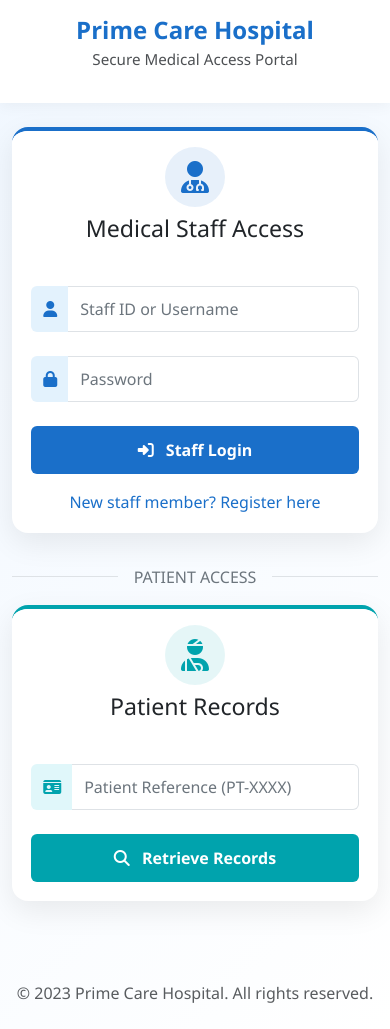
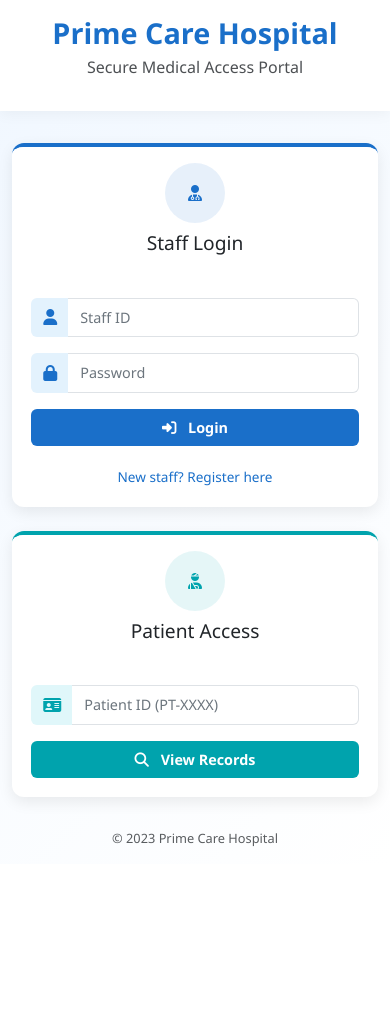
Before and after one commit to charmin16/hosp_mgt, a Flask app: page / in a window 390 px wide. After the commit the page ends 847 px from the top, so only its background shows below. Run offline with Flask 3, Linux system fonts and the light colour scheme.

Commit message:
redesign the login page for optimal mobile view

```diff
--- a/templates/core.html
+++ b/templates/core.html
@@ -320,7 +320,7 @@
             <div class="patient-header">
                 <h1 class="patient-title">{{pat_vitals.name}} <span class="patient-id">({{pat_vitals.gender}}, Age {{pat_vitals.age}})</span></h1>
                 <div class="vital-stats">
-                    <div><span class="stat-label">Patient ID:</span> {{pat_vitals.id}}</div>
+                    <div><span class="stat-label">Patient reference:</span> {{pat_vitals.pat_ref}}</div>
                     <div><span class="stat-label">Phone:</span> {{pat_vitals.patient_phone}}</div>
                     <div><span class="stat-label">Admitted:</span> {{pat_vitals.admission_date}}</div>
                 </div>
--- a/templates/login.html
+++ b/templates/login.html
@@ -24,35 +24,45 @@
 
         .hospital-header {
             background-color: white;
-            padding: 2rem 0;
+            padding: 1rem 0;
             box-shadow: 0 2px 15px rgba(0,0,0,0.05);
         }
 
         .hospital-title {
             color: var(--hospital-blue);
             font-weight: 700;
-            font-size: 2.2rem;
-            margin-bottom: 0.5rem;
+            font-size: 1.8rem;
+            margin-bottom: 0.3rem;
         }
 
         .hospital-subtitle {
             color: var(--dark-gray);
-            font-size: 1.1rem;
+            font-size: 1rem;
             opacity: 0.8;
+        }
+
+        .login-container {
+            display: flex;
+            flex-wrap: wrap;
+            gap: 1.5rem;
+            justify-content: center;
+            margin-top: 1rem;
         }
 
         .access-card {
             background: white;
-            border-radius: 16px;
-            box-shadow: 0 10px 30px rgba(0,0,0,0.08);
+            border-radius: 12px;
+            box-shadow: 0 5px 15px rgba(0,0,0,0.08);
             overflow: hidden;
-            margin-bottom: 2rem;
             border: none;
             transition: transform 0.3s;
+            flex: 1 1 300px;
+            max-width: 100%;
+            min-width: 280px;
         }
 
         .access-card:hover {
-            transform: translateY(-5px);
+            transform: translateY(-3px);
         }
 
         .staff-card {
@@ -65,20 +75,20 @@
 
         .card-header {
             background-color: white;
-            padding: 1.5rem;
+            padding: 1rem;
             text-align: center;
             border-bottom: none;
         }
 
         .card-icon {
-            width: 80px;
-            height: 80px;
+            width: 60px;
+            height: 60px;
             background: rgba(26, 111, 201, 0.1);
             border-radius: 50%;
             display: flex;
             align-items: center;
             justify-content: center;
-            margin: 0 auto 1rem;
+            margin: 0 auto 0.5rem;
             color: var(--hospital-blue);
         }
 
@@ -88,17 +98,23 @@
         }
 
         .card-body {
-            padding: 2rem;
+            padding: 1.2rem;
+        }
+
+        .card-title {
+            font-size: 1.2rem;
+            margin-bottom: 0.5rem;
         }
 
         .input-group {
-            margin-bottom: 1.5rem;
+            margin-bottom: 1rem;
         }
 
         .input-group-text {
             background-color: #e3f2fd;
             color: var(--hospital-blue);
             border: none;
+            padding: 0.5rem 0.75rem;
         }
 
         .patient-card .input-group-text {
@@ -108,7 +124,8 @@
 
         .form-control {
             border-left: none;
-            padding: 12px 15px;
+            padding: 0.5rem 0.75rem;
+            font-size: 0.9rem;
         }
 
         .form-control::placeholder {
@@ -117,126 +134,78 @@
         }
 
         .form-control:focus {
-            box-shadow: 0 0 0 0.25rem rgba(26, 111, 201, 0.2);
+            box-shadow: 0 0 0 0.2rem rgba(26, 111, 201, 0.2);
         }
 
         .patient-card .form-control:focus {
-            box-shadow: 0 0 0 0.25rem rgba(0, 163, 173, 0.2);
+            box-shadow: 0 0 0 0.2rem rgba(0, 163, 173, 0.2);
         }
 
         .btn-staff {
             background-color: var(--hospital-blue);
             border: none;
-            padding: 12px;
+            padding: 0.5rem;
             font-weight: 600;
             width: 100%;
-            transition: all 0.3s;
+            font-size: 0.9rem;
         }
 
         .btn-patient {
             background-color: var(--hospital-teal);
             border: none;
-            padding: 12px;
+            padding: 0.5rem;
             font-weight: 600;
             width: 100%;
-            transition: all 0.3s;
-        }
-
-        .btn-staff:hover, .btn-patient:hover {
-            transform: translateY(-2px);
-            box-shadow: 0 4px 8px rgba(0,0,0,0.1);
-        }
-
-        .btn-staff:hover {
-            background-color: #0d5bba;
-        }
-
-        .btn-patient:hover {
-            background-color: #008c96;
-        }
-
-        .divider {
-            display: flex;
-            align-items: center;
-            margin: 2rem 0;
-            color: #6c757d;
-        }
-
-        .divider::before, .divider::after {
-            content: "";
-            flex: 1;
-            border-bottom: 1px solid #dee2e6;
-        }
-
-        .divider::before {
-            margin-right: 1rem;
-        }
-
-        .divider::after {
-            margin-left: 1rem;
+            font-size: 0.9rem;
         }
 
         .register-link {
             display: block;
             text-align: center;
-            margin-top: 1rem;
+            margin-top: 0.8rem;
             color: var(--hospital-blue);
             text-decoration: none;
-            font-weight: 500;
+            font-size: 0.85rem;
         }
 
         .register-link:hover {
             text-decoration: underline;
         }
 
-        @media (max-width: 768px) {
+        footer {
+            margin-top: auto;
+            padding: 1rem 0;
+            font-size: 0.8rem;
+        }
+
+        @media (min-width: 768px) {
+            .login-container {
+                flex-wrap: nowrap;
+                gap: 2rem;
+            }
+
             .hospital-header {
-                padding: 1.2rem 0; /* Reduced from 2rem */
+                padding: 1.5rem 0;
             }
 
             .hospital-title {
-                font-size: 1.6rem; /* Reduced from 2.2rem */
-                margin-bottom: 0.2rem; /* Reduced spacing */
-            }
-
-            .hospital-subtitle {
-                font-size: 0.95rem; /* Slightly smaller */
+                font-size: 2rem;
             }
 
             .card-header {
-                padding: 1rem; /* Reduced from 1.5rem */
+                padding: 1.5rem;
             }
 
-            .card-icon {
-                width: 60px; /* Smaller icon */
-                height: 60px;
-                margin-bottom: 0.5rem; /* Less space below icon */
-            }
-
-            .divider {
-                margin: 1rem 0; /* Reduced divider spacing */
-            }
-
-            .card-body {
-                padding: 1.5rem;
-            }
-        }
-
-        @media (max-width: 576px) {
-            .hospital-header {
-                padding: 1rem 0;
-            }
-
-            .hospital-title {
-                font-size: 1.5rem;
-            }
-
-            .card-body {
-                padding: 1.2rem;
+            .card-title {
+                font-size: 1.4rem;
             }
 
             .form-control {
-                padding: 10px 12px;
+                padding: 0.75rem 1rem;
+            }
+
+            .btn-staff, .btn-patient {
+                padding: 0.75rem;
             }
         }
     </style>
@@ -244,8 +213,8 @@
 <body>
     {% with messages = get_flashed_messages(with_categories=true) %}
         {% if messages %}
-            <div class="container mt-3">
-                <div class="alert alert-{{ messages[0][0] }} alert-dismissible fade show text-center">
+            <div class="container mt-2">
+                <div class="alert alert-{{ messages[0][0] }} alert-dismissible fade show text-center py-2">
                     {{ messages[0][1] }}
                     <button type="button" class="btn-close" data-bs-dismiss="alert"></button>
                 </div>
@@ -260,29 +229,28 @@
         </div>
     </header>
 
-    <main class="container my-4 flex-grow-1">
-        <div class="row justify-content-center">
-            <div class="col-lg-10">
+    <main class="container my-3 flex-grow-1">
+        <div class="login-container">
             <!-- Staff Login Card -->
             <div class="access-card staff-card">
                 <div class="card-header">
                     <div class="card-icon">
-                            <i class="fas fa-user-md fa-2x"></i>
+                        <i class="fas fa-user-md"></i>
                     </div>
-                        <h3>Medical Staff Access</h3>
+                    <h3 class="card-title">Staff Login</h3>
                 </div>
                 <div class="card-body">
                     <form method="POST" action="{{url_for('login')}}">
-                            <div class="input-group mb-4">
+                        <div class="input-group mb-3">
                             <span class="input-group-text"><i class="fas fa-user"></i></span>
                             <input type="text"
                                    name="username"
                                    class="form-control"
-                                       placeholder="Staff ID or Username"
+                                   placeholder="Staff ID"
                                    required
                                    autocomplete="username">
                         </div>
-                            <div class="input-group mb-4">
+                        <div class="input-group mb-3">
                             <span class="input-group-text"><i class="fas fa-lock"></i></span>
                             <input type="password"
                                    name="password"
@@ -291,53 +259,48 @@
                                    required
                                    autocomplete="current-password">
                         </div>
-                            <button class="btn btn-staff text-white" type="submit">
-                                <i class="fas fa-sign-in-alt me-2"></i> Staff Login
+                        <button class="btn btn-staff text-white mb-2" type="submit">
+                            <i class="fas fa-sign-in-alt me-2"></i> Login
                         </button>
                     </form>
                     <a href="{{url_for('register')}}" class="register-link">
-                            New staff member? Register here
+                        New staff? Register here
                     </a>
                 </div>
             </div>
 
-                <div class="divider">
-                    <span>PATIENT ACCESS</span>
-                </div>
-
-                <!-- Patient Search Card -->
+            <!-- Patient Login Card -->
             <div class="access-card patient-card">
                 <div class="card-header">
                     <div class="card-icon">
-                            <i class="fas fa-user-injured fa-2x"></i>
+                        <i class="fas fa-user-injured"></i>
                     </div>
-                        <h3>Patient Records</h3>
+                    <h3 class="card-title">Patient Access</h3>
                 </div>
                 <div class="card-body">
                     <form method="POST" action="{{url_for('log_patient')}}">
-                            <div class="input-group mb-4">
+                        <div class="input-group mb-3">
                             <span class="input-group-text"><i class="fas fa-id-card"></i></span>
                             <input type="text"
                                    name="pat_ref"
                                    class="form-control"
-                                       placeholder="Patient Reference (PT-XXXX)"
+                                   placeholder="Patient ID (PT-XXXX)"
                                    required
                                    pattern="PT-[0-9]{4}"
-                                       title="Please enter a valid patient reference (e.g. PT-1234)">
+                                   title="Format: PT-1234">
                         </div>
                         <button class="btn btn-patient text-white" type="submit">
-                                <i class="fas fa-search me-2"></i> Retrieve Records
+                            <i class="fas fa-search me-2"></i> View Records
                         </button>
                     </form>
                 </div>
             </div>
         </div>
-        </div>
     </main>
 
-    <footer class="text-center py-4 text-muted">
+    <footer class="text-center text-muted">
         <div class="container">
-            <p class="mb-0">&copy; 2023 Prime Care Hospital. All rights reserved.</p>
+            <p class="mb-0">&copy; 2023 Prime Care Hospital</p>
         </div>
     </footer>
 
--- a/templates/patient_page.html
+++ b/templates/patient_page.html
@@ -227,7 +227,7 @@
             </div>
             <div class="patient-info">
                 <strong>AGE:</strong> {{patient.age}} | <strong>Blood Type:</strong> {{patient.blood_group}}
-                | <strong>Gender:</strong> {{patient.gender}} | <strong>Last Visit:</strong> {{visit.date if visit else 'N/A' }}
+                | <strong>Gender:</strong> {{patient.gender}}
             </div>
 
             {% if visit|length == 0 %}
```
Lines whose indentation alone changed are shown as unchanged.
